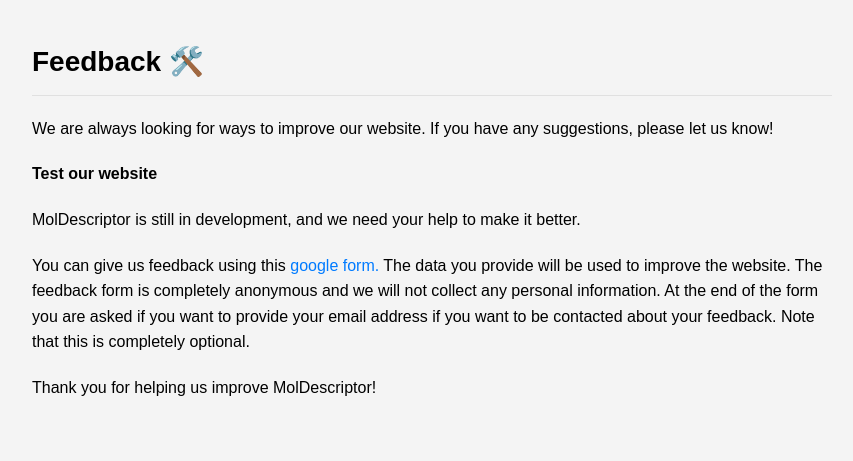
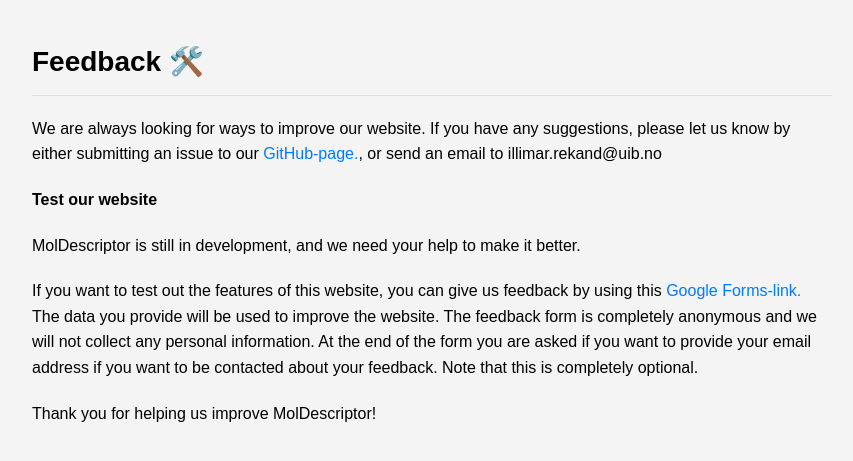
Before and after one commit to masve123/molecule-descriptors-webtool, a Flask app: page /feedback in a window 1280 px wide. Shown: the part 43-504 px from the top of the page, without its empty margins (208-1061 px from the left). Run offline with Flask 3, Linux system fonts and the light colour scheme.

Commit message:
Update feedback.html - Wording

```diff
--- a/app/templates/feedback.html
+++ b/app/templates/feedback.html
@@ -19,13 +19,13 @@
     <div class="content">
         <h1>Feedback 🛠️</h1>
         <p>
-            We are always looking for ways to improve our website. If you have any suggestions, please let us know!
+            We are always looking for ways to improve our website. If you have any suggestions, please let us know by either submitting an issue to our <a href="https://github.com/masve123/molecule-descriptors-webtool">GitHub-page.</a>, or send an email to illimar.rekand@uib.no
         </p>
         <b>Test our website</b>
         <p>
             MolDescriptor is still in development, and we need your help to make it better.
         </p>
-            You can give us feedback using this <a href="https://forms.gle/KYXbpfnEwm9xsDKV9">google form.</a>
+            If you want to test out the features of this website, you can give us feedback by using this <a href="https://forms.gle/KYXbpfnEwm9xsDKV9">Google Forms-link.</a>
             The data you provide will be used to improve the website.
             The feedback form is completely anonymous and we will not collect any personal information.
 
```
